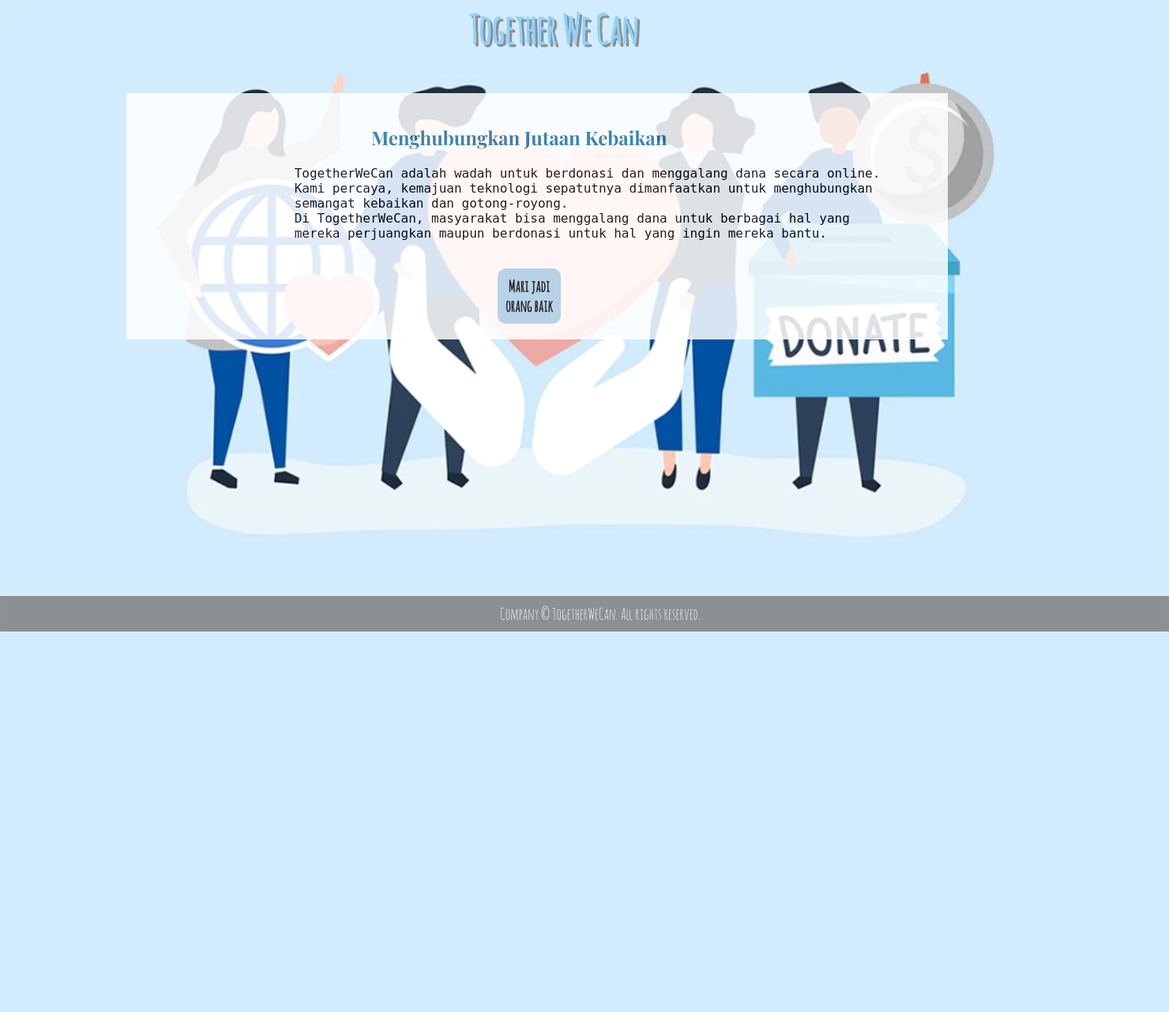
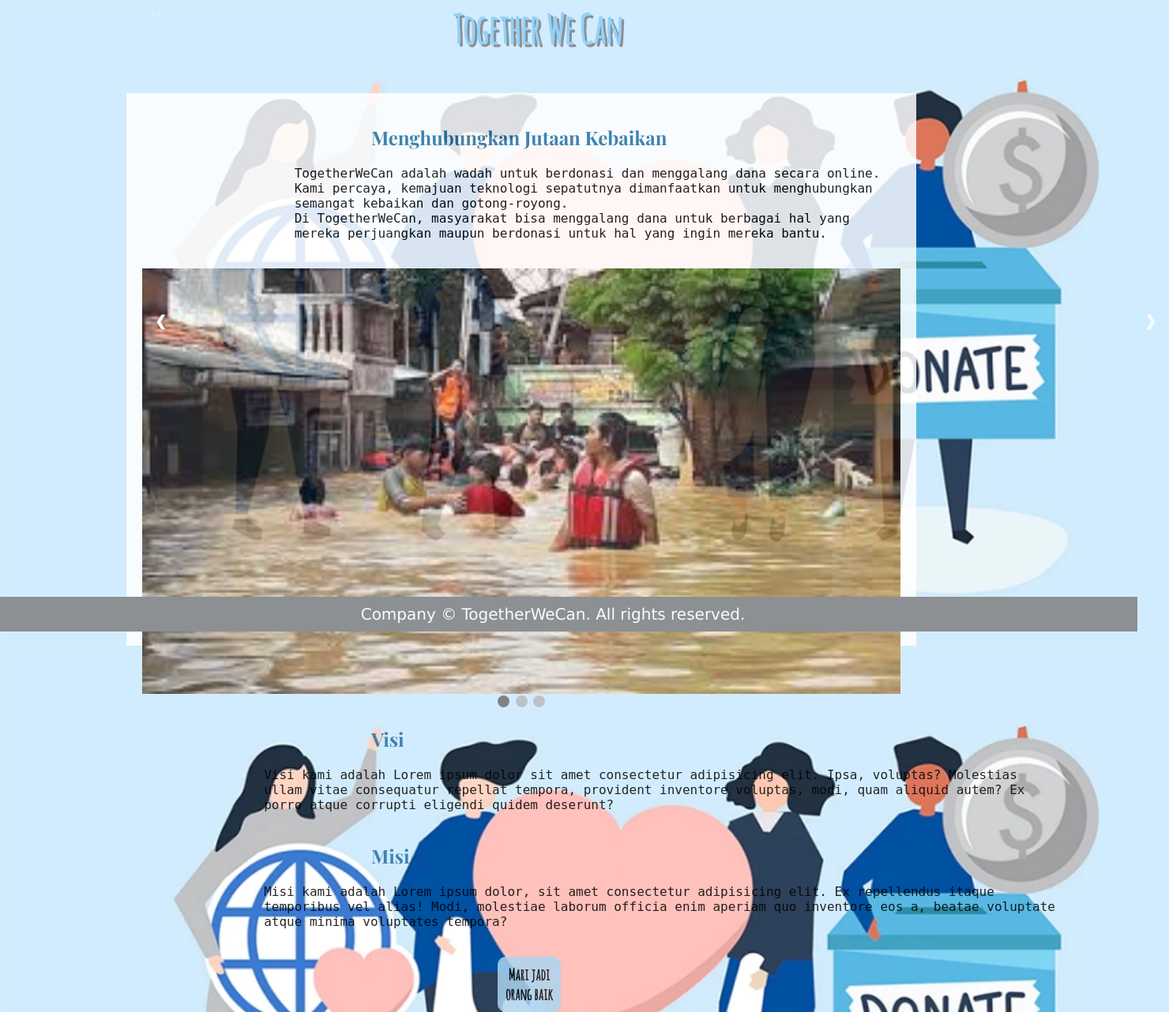
Before and after one commit to ggmich/Modul, a PHP site: template TugasBesar/View/companyProfie.html in a window 1480 px wide; the page is wider, and only the part inside the window is pictured. Shown: that part at 79% size. Before the commit the page ends 800 px from the top of that part, so only its background shows below. Run offline with PHP 8.4, Linux system fonts and the light colour scheme; the template is opened without the code that fills it, so the values that code supplies are empty.

Commit message:
slide show belum rapi

```diff
--- a/TugasBesar/Controller/printLaporan.php
+++ b/TugasBesar/Controller/printLaporan.php
@@ -14,7 +14,7 @@
     </center>
 
     <?php
-    include 'connection.php';
+    include '../Model/connection.php';
     ?>
 
     <table border="1" style="width: 100%">
@@ -26,7 +26,7 @@
         <?php
         $no = 1;
         $idCampaign = $_POST['idCampaign'];
-        $sql = mysqli_query($koneksi, "select namaCampaign,PencairanDana.totalPencairan, from campaign inner join PencairanDana on campaign.idCampaign = pencairanDana.idCampaign,where idCampaign='$idCampaign'");
+        $sql = mysqli_query($connection, "select namaCampaign,PencairanDana.totalPencairan, from campaign inner join PencairanDana on campaign.idCampaign = pencairanDana.idCampaign,where idCampaign='$idCampaign'");
         while ($data = mysqli_fetch_array($sql)) {
         ?>
             <tr>
--- a/TugasBesar/View/companyProfie.html
+++ b/TugasBesar/View/companyProfie.html
@@ -1,11 +1,11 @@
 <!DOCTYPE html>
 <html>
+
 <head>
     <title>TogetherWeCan - CompanyProfile</title>
     <link rel="stylesheet" href="style/companyProfile.css">
-
-
-
+    <link rel="stylesheet" href="style/slideShow.css">
+    <link rel="stylesheet" href="style/Script/slide.js">
 </head>
 
 <body>
@@ -17,7 +17,7 @@
 
         <div class="isi">
             <h2 style="color: #2471A3;"> Menghubungkan Jutaan Kebaikan</h2>
-                <pre class="text">
+            <pre class="text" id="profil">
                     TogetherWeCan adalah wadah untuk berdonasi dan menggalang dana secara online.
                     Kami percaya, kemajuan teknologi sepatutnya dimanfaatkan untuk menghubungkan
                     semangat kebaikan dan gotong-royong.
@@ -25,8 +25,56 @@
                     mereka perjuangkan maupun berdonasi untuk hal yang ingin mereka bantu.
                 </pre>
 
-                <button class="button" onclick="window.location.href ='home.php'">Mari jadi orang baik</button>
+            <div class="slideshow-container">
+
+                <div class="mySlides fade">
+                    <div class="numbertext">1 / 3</div>
+                    <img src="style/banjir.jpg" style="width:100%">
+                    <div class="text1">Mari Kita bantu Korban banjir</div>
                 </div>
+
+                <div class="mySlides fade">
+                    <div class="numbertext">2 / 3</div>
+                    <img src="style/apd.jpg" style="width:100%">
+                    <div class="text1">Mari kita sumbang apd</div>
+                </div>
+
+                <div class="mySlides fade">
+                    <div class="numbertext">3 / 3</div>
+                    <img src="style/ojol.png" style="width:100%">
+                    <div class="text1">Mari bantu ojol</div>
+                </div>
+
+                <a class="prev" onclick="plusSlides(-1)">&#10094;</a>
+                <a class="next" onclick="plusSlides(1)">&#10095;</a>
+
+            </div>
+
+
+            <div style="text-align:center">
+                <span class="dot" onclick="currentSlide(1)"></span>
+                <span class="dot" onclick="currentSlide(2)"></span>
+                <span class="dot" onclick="currentSlide(3)"></span>
+            </div>
+
+            <h2 id="visi" style="color: #2471A3;">Visi</h2>
+            <pre class="text">
+                Visi kami adalah Lorem ipsum dolor sit amet consectetur adipisicing elit. Ipsa, voluptas? Molestias
+                ullam vitae consequatur repellat tempora, provident inventore voluptas, modi, quam aliquid autem? Ex
+                porro atque corrupti eligendi quidem deserunt?
+            </pre>
+
+            <h2 id="misi" style="color: #2471A3;">Misi</h2>
+            <pre class="text">
+                Misi kami adalah Lorem ipsum dolor, sit amet consectetur adipisicing elit. Ex repellendus itaque
+                temporibus vel alias! Modi, molestiae laborum officia enim aperiam quo inventore eos a, beatae voluptate
+                atque minima voluptates tempora?
+            </pre>
+
+            <button class="button" onclick="window.location.href ='registration.html'">Mari jadi orang baik</button>
+        </div>
+
+
 
     </div>
 
@@ -35,5 +83,5 @@
     </footer>
 
 </body>
-
+<script src="../View/style/Script/slide.js"></script>
 </html>
--- /dev/null
+++ b/TugasBesar/View/style/Script/slide.js
@@ -0,0 +1,27 @@
+
+var slideIndex = 1;
+showSlides(slideIndex);
+
+function plusSlides(n) {
+  showSlides(slideIndex += n);
+}
+
+function currentSlide(n) {
+  showSlides(slideIndex = n);
+}
+
+function showSlides(n) {
+  var i;
+  var slides = document.getElementsByClassName("mySlides");
+  var dots = document.getElementsByClassName("dot");
+  if (n > slides.length) {slideIndex = 1}
+  if (n < 1) {slideIndex = slides.length}
+  for (i = 0; i < slides.length; i++) {
+      slides[i].style.display = "none";
+  }
+  for (i = 0; i < dots.length; i++) {
+      dots[i].className = dots[i].className.replace(" active", "");
+  }
+  slides[slideIndex-1].style.display = "block";
+  dots[slideIndex-1].className += " active";
+}
--- a/TugasBesar/View/style/companyProfile.css
+++ b/TugasBesar/View/style/companyProfile.css
@@ -26,6 +26,7 @@ body{
 .isi{
     background-color: white;
     width: 1000px;
+    height: 700px;
     padding: 20px;
     margin-left: 160px ;
     font-family :PlayFair-Regular;
--- /dev/null
+++ b/TugasBesar/View/style/slideShow.css
@@ -0,0 +1,97 @@
+* {box-sizing: border-box}
+body {font-family: Verdana, sans-serif; margin:0}
+.mySlides {display: none}
+img {vertical-align: middle;}
+
+/* Slideshow container */
+.judul .isi .slideshow-container {
+  max-width: 1000px;
+  position: relative;
+  margin: auto;
+}
+
+/* Next & previous buttons */
+.prev, .next {
+  cursor: pointer;
+  position: absolute;
+  top: 50%;
+  width: auto;
+  padding: 16px;
+  margin-top: -22px;
+  color: white;
+  font-weight: bold;
+  font-size: 18px;
+  transition: 0.6s ease;
+  border-radius: 0 3px 3px 0;
+  user-select: none;
+}
+
+/* Position the "next button" to the right */
+.next {
+  right: 0;
+  border-radius: 3px 0 0 3px;
+}
+
+/* On hover, add a black background color with a little bit see-through */
+.prev:hover, .next:hover {
+  background-color: rgba(0,0,0,0.8);
+}
+
+/* Caption text */
+.text1 {
+  color: #f2f2f2;
+  font-size: 15px;
+  padding: 8px 12px;
+  position: absolute;
+  bottom: 8px;
+  width: 100%;
+  text-align: center;
+}
+
+/* Number text (1/3 etc) */
+.numbertext {
+  color: #f2f2f2;
+  font-size: 12px;
+  padding: 8px 12px;
+  position: absolute;
+  top: 0;
+}
+
+/* The dots/bullets/indicators */
+.dot {
+  cursor: pointer;
+  height: 15px;
+  width: 15px;
+  margin: 0 2px;
+  background-color: #bbb;
+  border-radius: 50%;
+  display: inline-block;
+  transition: background-color 0.6s ease;
+}
+
+.active, .dot:hover {
+  background-color: #717171;
+}
+
+/* Fading animation */
+.fade {
+  -webkit-animation-name: fade;
+  -webkit-animation-duration: 1.5s;
+  animation-name: fade;
+  animation-duration: 1.5s;
+}
+
+@-webkit-keyframes fade {
+  from {opacity: .4}
+  to {opacity: 1}
+}
+
+@keyframes fade {
+  from {opacity: .4}
+  to {opacity: 1}
+}
+
+/* On smaller screens, decrease text size */
+@media only screen and (max-width: 300px) {
+  .prev, .next,.text {font-size: 11px}
+}
```
Also changed, not shown: TugasBesar/View/index.html (added, +222 -0 lines), TugasBesar/View/style/banjir.jpg (added). Lines whose indentation alone changed are shown as unchanged.
